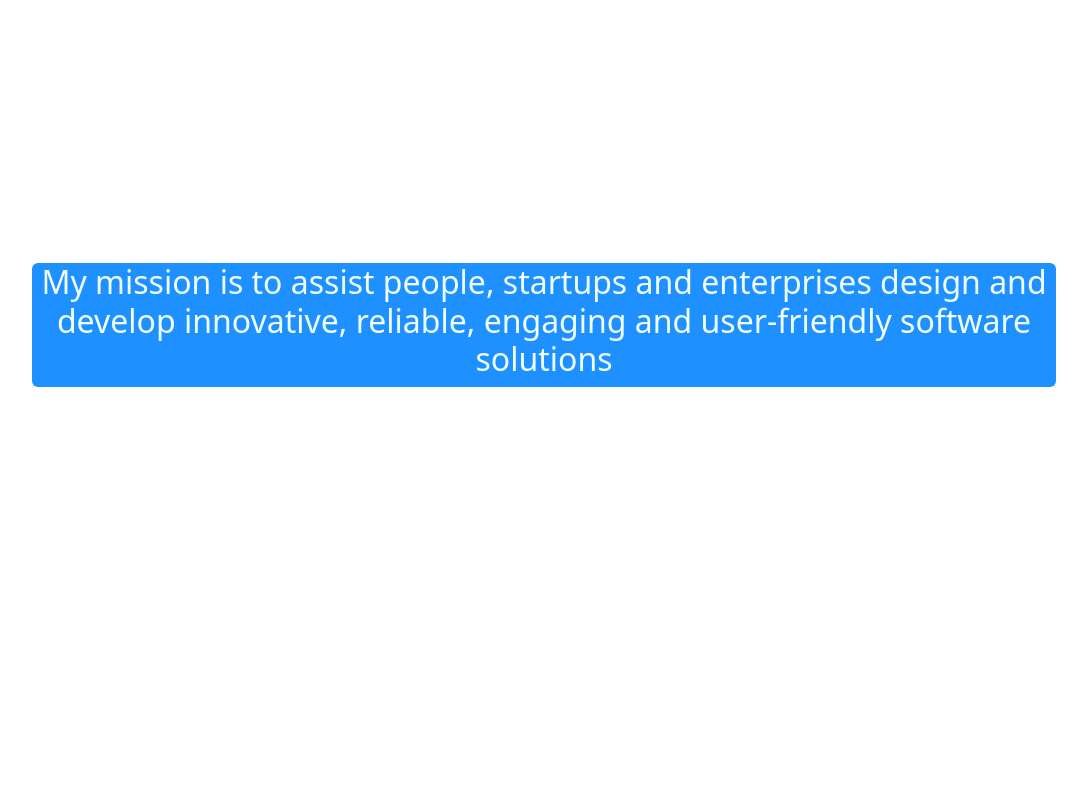
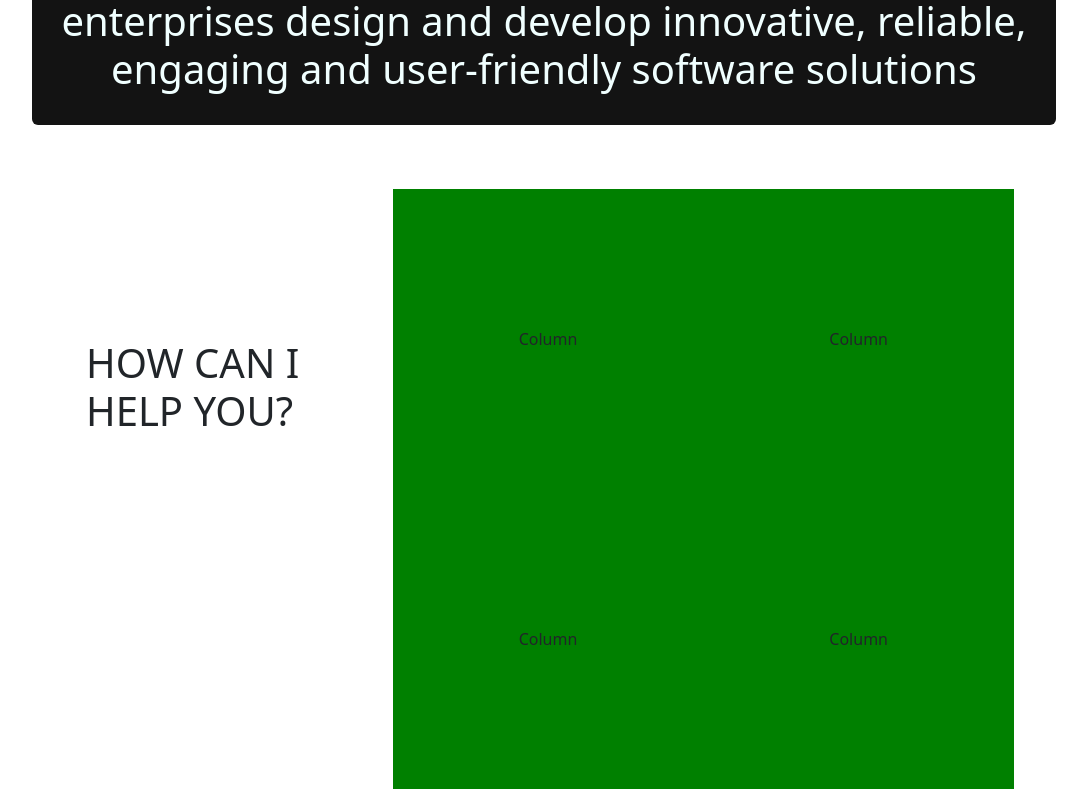
Before and after one commit to MatiasRevetria/revolio, a React (Vite) app: page / in a window 1280 px wide. Shown: the part 971-1760 px from the top of the page, without its empty margins (96-1183 px from the left). Before the commit the page ends 1696 px from the top, so only its background shows below. Built offline with nearby package versions, Linux system fonts and the light colour scheme.

Commit message:
more changes on mision component

```diff
--- a/src/components/Mision.jsx
+++ b/src/components/Mision.jsx
@@ -10,10 +10,13 @@ const Mision = ()=>{
             </section>
             <section id="skills">
             <div id="left-mision">
-
+                <h1>HOW CAN I HELP YOU?</h1>
             </div>
-            <div id="right-mision">
-
+            <div id="right-mision" className="row row-cols-2">
+                <div className="col d-flex justify-content-center align-items-center">Column</div>
+                <div className="col d-flex justify-content-center align-items-center">Column</div>
+                <div className="col d-flex justify-content-center align-items-center">Column</div>
+                <div className="col d-flex justify-content-center align-items-center">Column</div>
             </div>
             </section>
         </div>
--- a/src/styles/Mision.css
+++ b/src/styles/Mision.css
@@ -8,9 +8,42 @@
 }
 
 #mision-article{
+    display: flex;
+    justify-content: center;
+    align-items: center;
     text-align: center;
-    background-color: dodgerblue;
+    background-color: rgba(0, 0, 0, 0.925);
     color: azure;
     width: 80%;
+    height: 200px;
     border-radius: 6px;
+    margin-bottom: 5%;
 }
+
+#mision-article h2{
+    font-size: 2.5rem;
+}
+
+#skills{
+    display: flex;
+    flex-direction: row;
+    justify-content: center;
+    align-items: center;
+    gap: 3%;
+}
+
+#left-mision{
+    width: 300px;
+    height: 300px;
+}
+#right-mision{
+    width: min(50vw,1000px);
+    background-color: green;
+}
+
+.col{
+    display: flex;
+    justify-content: center;
+    align-items: center;
+    height: 300px;
+}
```
